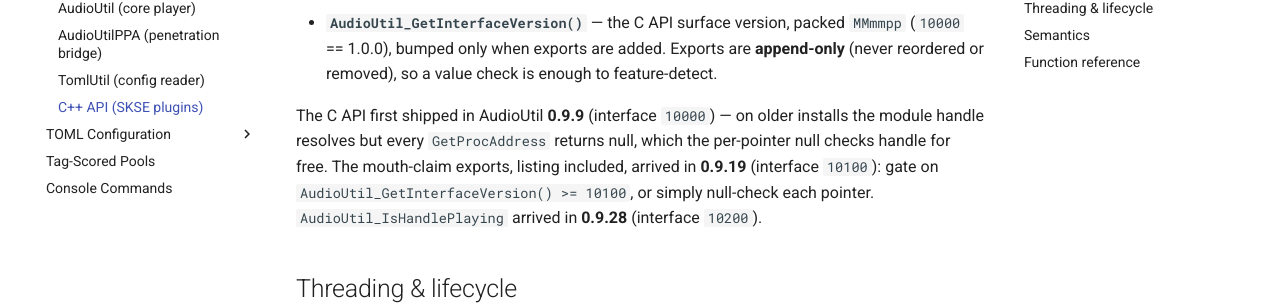
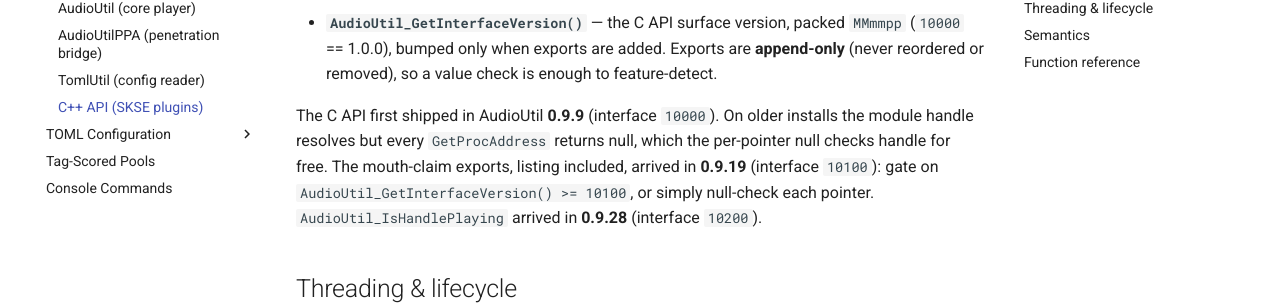
Before and after one commit to crajjjj/AudioUtil, an MkDocs documentation site: the page built from docs/api/cpp-api.md, in a window 1280 px wide and 900 px high, scrolled down 2542 px. Shown: the part 154-459 px from the top of the window. Built offline with MkDocs 1.6.1 and Material for MkDocs 9.7.7, drawn with Linux system fonts in a browser that asks for light colours; comment, search, counter and statistics services are not loaded.

```diff
--- a/docs/api/cpp-api.md
+++ b/docs/api/cpp-api.md
@@ -92,7 +92,7 @@ Gate on both presence and version before using any export — `au.available()` c
 - **`AudioUtil_GetVersion()`** — packed `MMmmppp` mod/DLL version (`major*10000000 + minor*100000 + patch`, e.g. `909` for 0.9.9, `10000000` for 1.0.0). Tracks the release version automatically.
 - **`AudioUtil_GetInterfaceVersion()`** — the C API surface version, packed `MMmmpp` (`10000` == 1.0.0), bumped only when exports are added. Exports are **append-only** (never reordered or removed), so a value check is enough to feature-detect.
 
-The C API first shipped in AudioUtil **0.9.9** (interface `10000`) — on older installs the module handle resolves but every `GetProcAddress` returns null, which the per-pointer null checks handle for free. The mouth-claim exports, listing included, arrived in **0.9.19** (interface `10100`): gate on `AudioUtil_GetInterfaceVersion() >= 10100`, or simply null-check each pointer. `AudioUtil_IsHandlePlaying` arrived in **0.9.28** (interface `10200`).
+The C API first shipped in AudioUtil **0.9.9** (interface `10000`). On older installs the module handle resolves but every `GetProcAddress` returns null, which the per-pointer null checks handle for free. The mouth-claim exports, listing included, arrived in **0.9.19** (interface `10100`): gate on `AudioUtil_GetInterfaceVersion() >= 10100`, or simply null-check each pointer. `AudioUtil_IsHandlePlaying` arrived in **0.9.28** (interface `10200`).
 
 ## Threading & lifecycle
 
```
